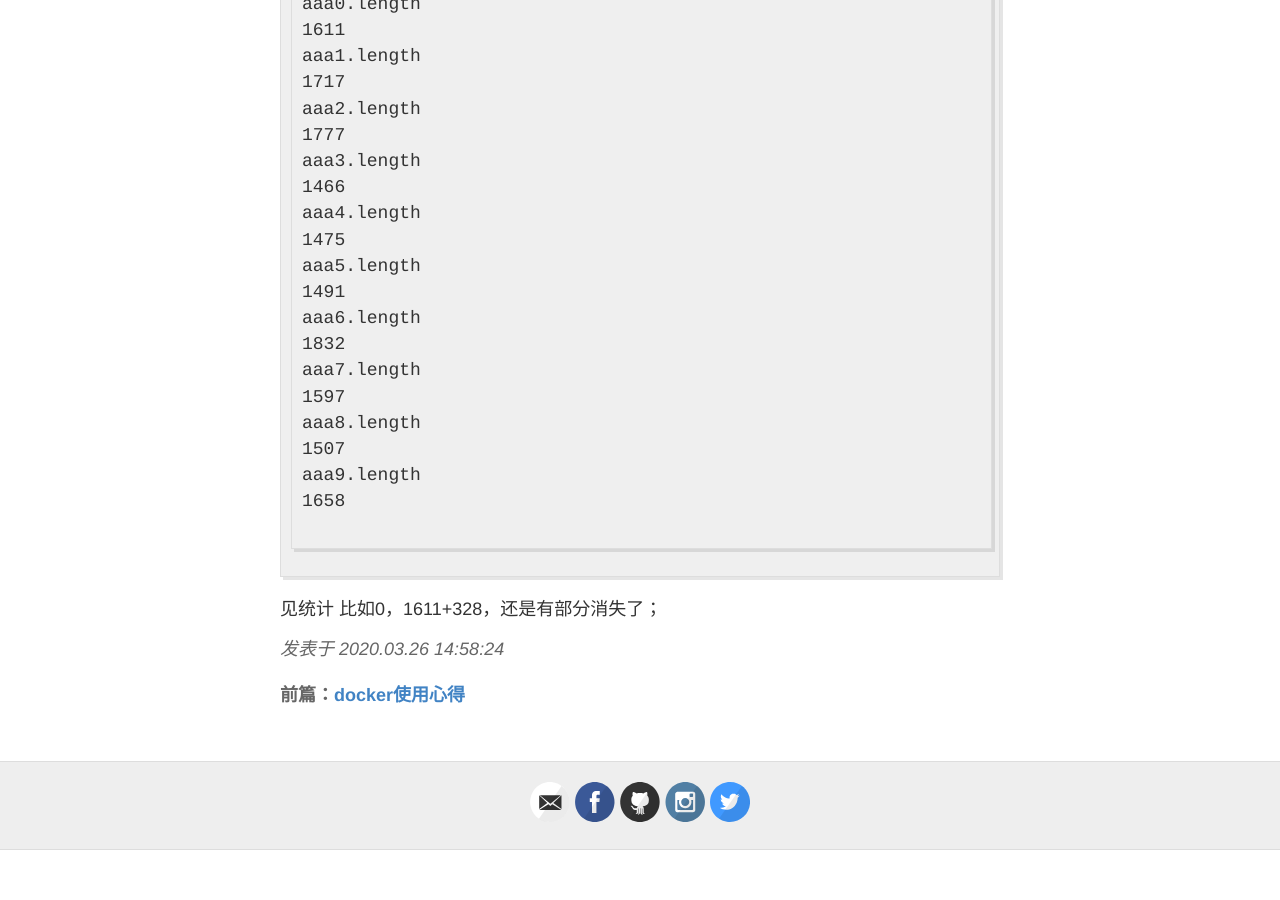
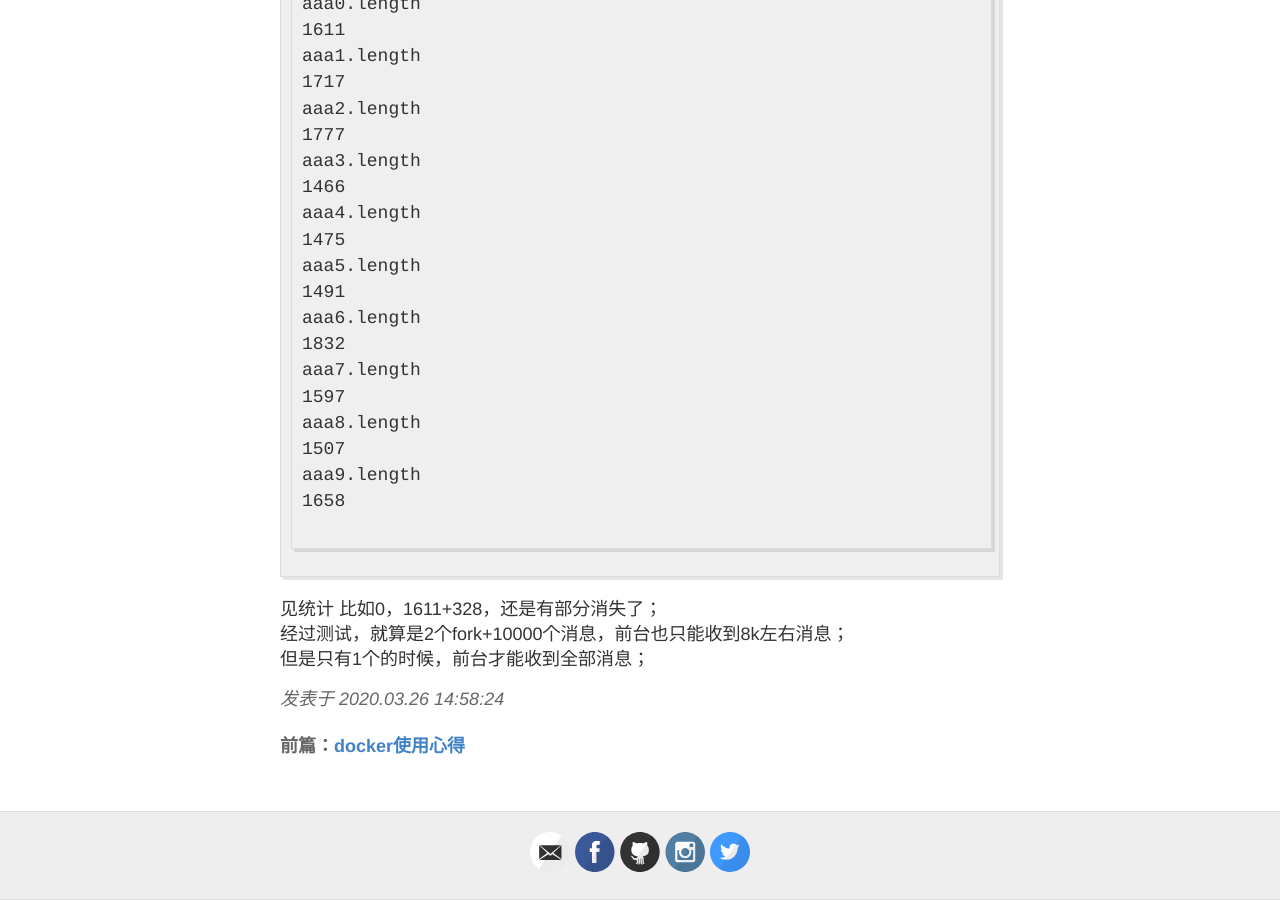
Before and after one commit to qidizi/qidizi.github.io, a Jekyll site: the page built from _posts/2020-03-26-workerman-tips.md, in a window 1280 px wide and 900 px high, scrolled down 5160 px. Built offline with Jekyll 4.4.1, drawn with Linux system fonts in a browser that asks for light colours; before the commit the page ends 6010 px from its top, so only the background shows below that.

Commit message:
Update 2020-03-26-workerman-tips.md

````diff
--- a/_posts/2020-03-26-workerman-tips.md
+++ b/_posts/2020-03-26-workerman-tips.md
@@ -215,3 +215,5 @@ aaa9.length
 ```
 
 见统计 比如0，1611+328，还是有部分消失了；
+经过测试，就算是2个fork+10000个消息，前台也只能收到8k左右消息；
+但是只有1个的时候，前台才能收到全部消息；
````
